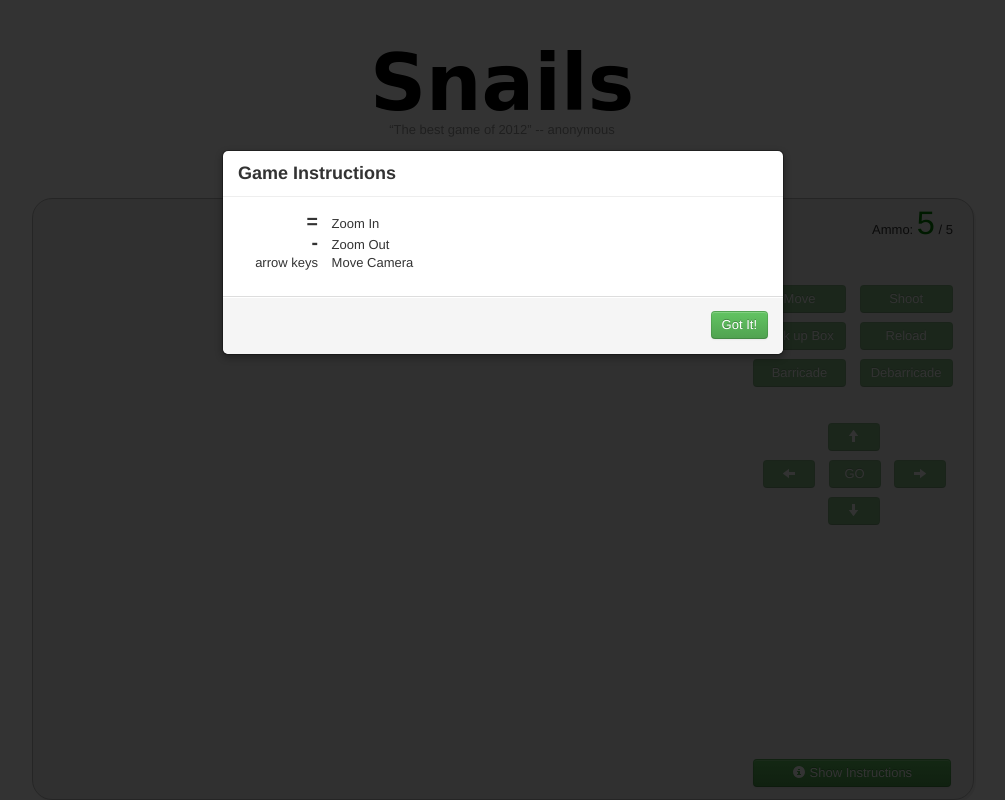
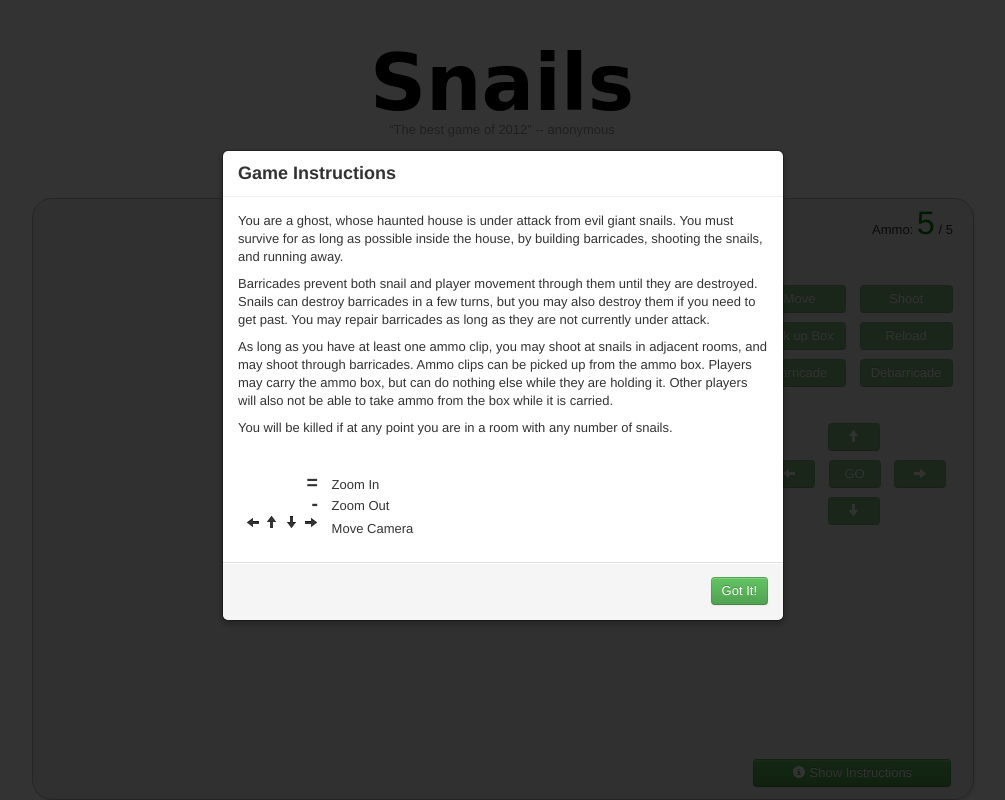
Before and after one commit to MilanMisak/Zombies, a Django app: template game/templates/game/game.html in a window 1280 px wide. Shown: the whole page, without its empty margins (138-1143 px from the left). Run offline with Django 3.2, Linux system fonts and the light colour scheme; the template is opened without the code that fills it, so the values that code supplies are empty; some libraries are stand-ins or nearby versions; some web fonts are replaced.

Commit message:
big long instructional paragraphs

```diff
--- a/game/templates/game/game.html
+++ b/game/templates/game/game.html
@@ -59,10 +59,20 @@ $(function() {
         <h3>Game Instructions</h3>
     </div>
     <div class="modal-body">
+        <p>You are a ghost, whose haunted house is under attack from evil giant snails. You must survive for as long as possible inside the house, by building barricades, shooting the snails, and running away.</p>
+        <p>Barricades prevent both snail and player movement through them until they are destroyed. Snails can destroy barricades in a few turns, but you may also destroy them if you need to get past. You may repair barricades as long as they are not currently under attack.</p>
+        <p>As long as you have at least one ammo clip, you may shoot at snails in adjacent rooms, and may shoot through barricades. Ammo clips can be picked up from the ammo box. Players may carry the ammo box, but can do nothing else while they are holding it. Other players will also not be able to take ammo from the box while it is carried.</p>
+        <p>You will be killed if at any point you are in a room with any number of snails.</p>
+        <p>&nbsp;</p>
         <p>
             <span class="control_key big">=</span> Zoom In<br>
             <span class="control_key big">-</span> Zoom Out<br>
-            <span class="control_key">arrow keys</span> Move Camera
+            <span class="control_key big">
+                <i class="icon-arrow-left"></i>
+                <i class="icon-arrow-up"></i>
+                <i class="icon-arrow-down"></i>
+                <i class="icon-arrow-right"></i>
+            </span> Move Camera
         </p>
     </div>
     <div class="modal-footer">
```
Also changed, not shown: game/static/img/glyphicons-halflings.png (added).
